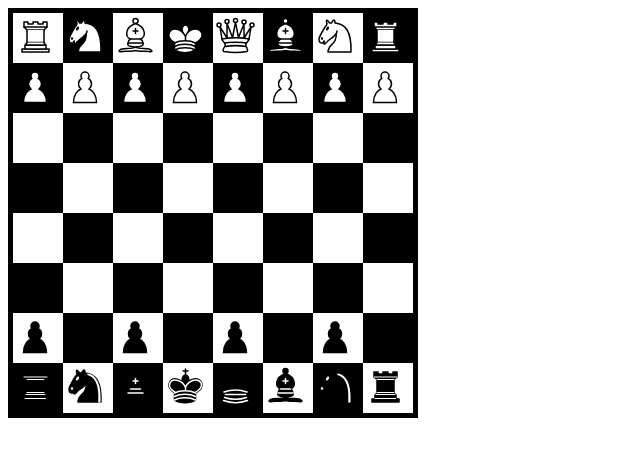
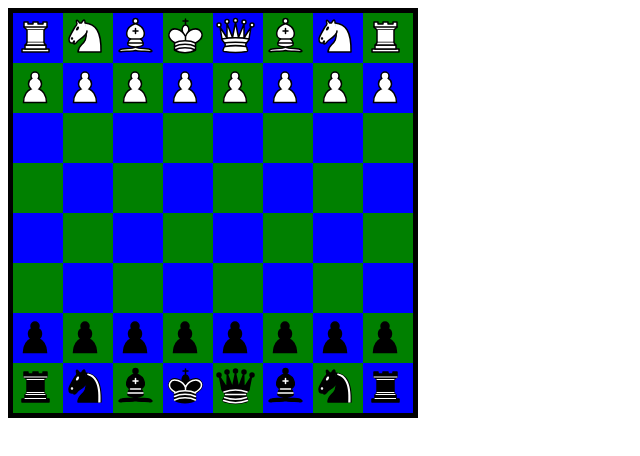
Before and after one commit to BaseMax/ChessWeb, a plain HTML site: page index.html in a window 1280 px wide. Shown: the whole page, without its empty margins (0-640 px from the left). Drawn offline with Linux system fonts and the light colour scheme.

Commit message:
Update style.css

```diff
--- a/style.css
+++ b/style.css
@@ -22,13 +22,16 @@
 	float: left;
 }
 .column.white {
-	background: white;
+	background: blue;
 }
 .column.black {
-	background: black;
+	background: green;
 }
 .column.selected {
 	background: yellow;
+}
+.column.cango {
+	background: orange;
 }
 .piece {
 	cursor: pointer;
```
